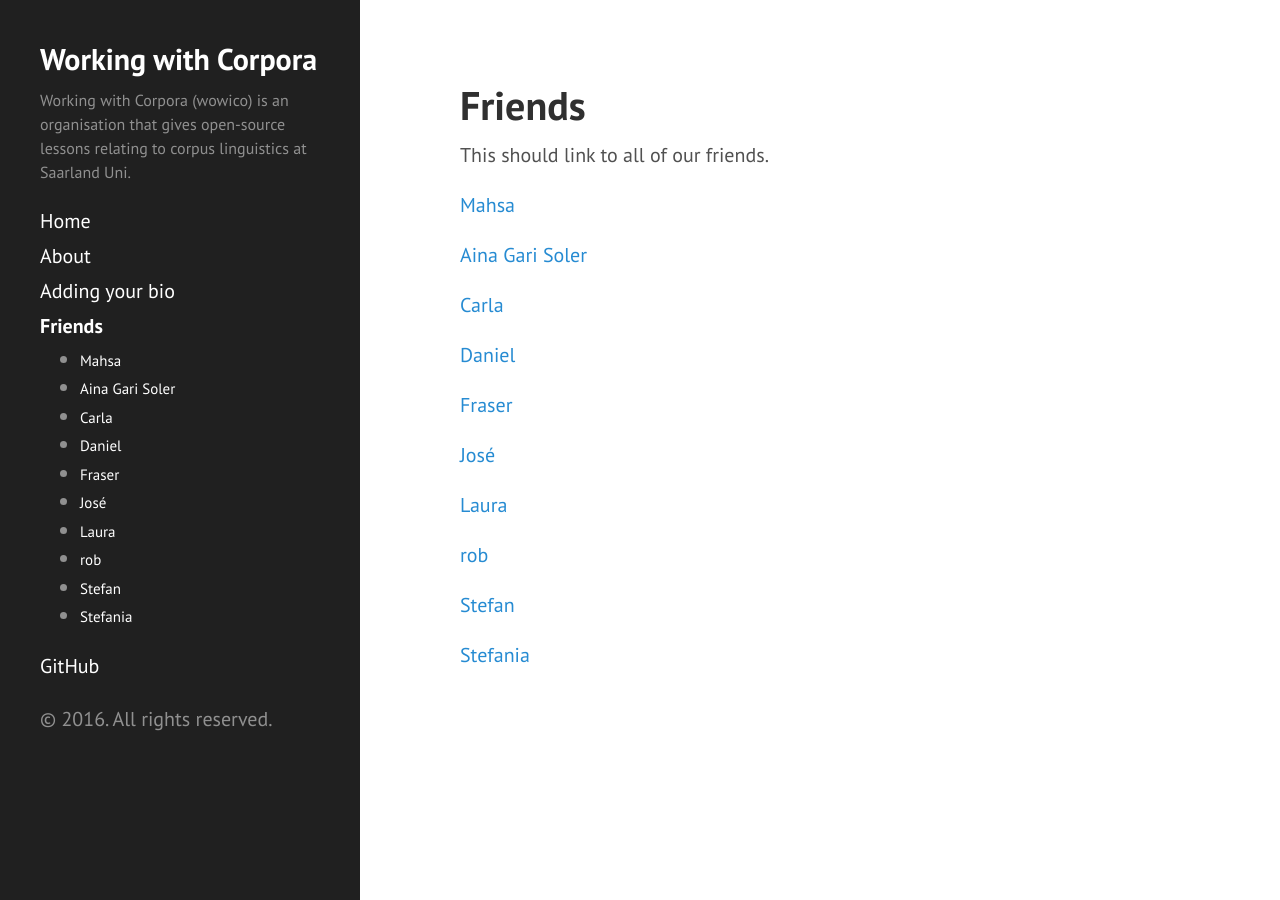
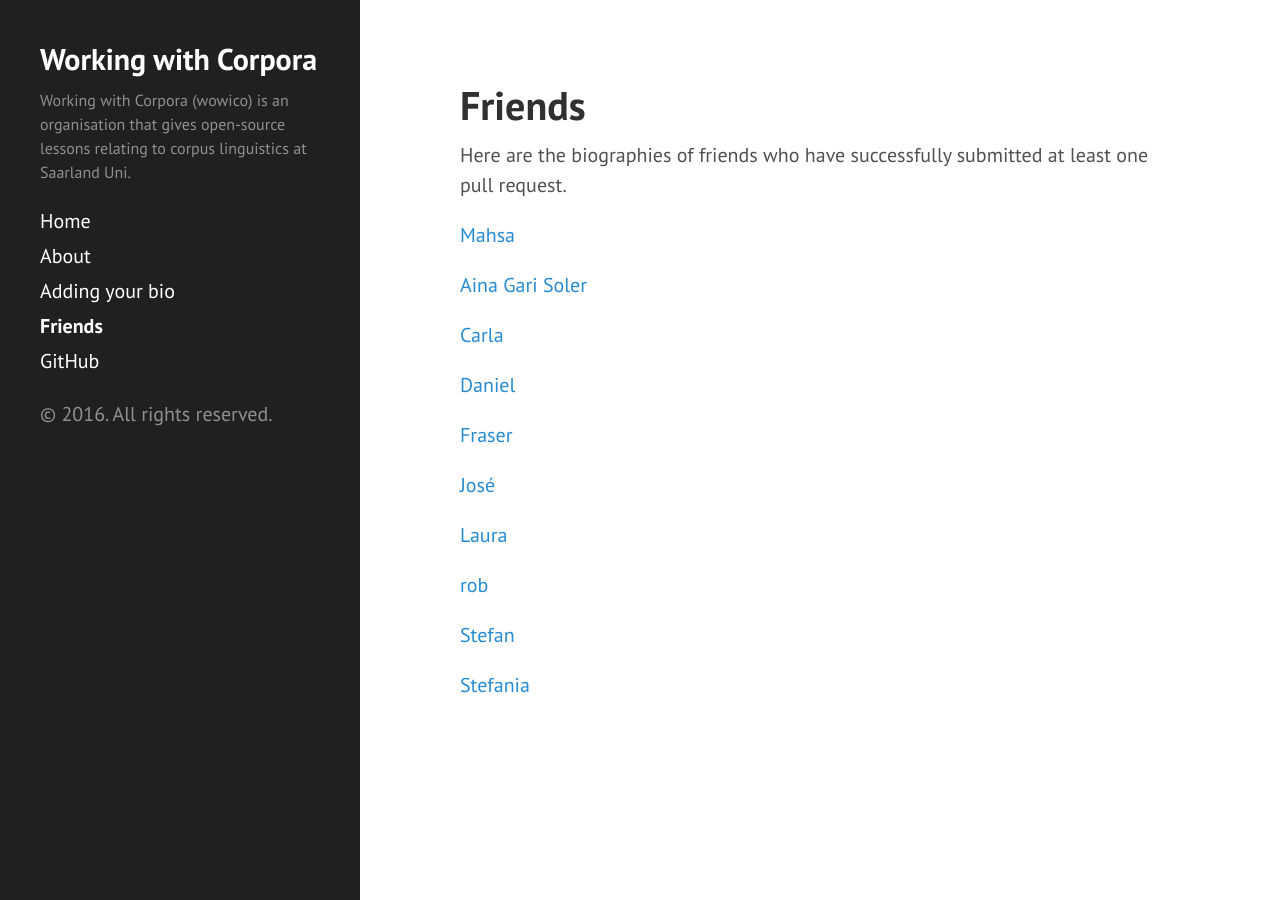
Before and after one commit to wowico/wwc, a Jekyll site: the page built from friends.md, in a window 1280 px wide. Built offline with Jekyll 4.4.1, drawn with Linux system fonts in a browser that asks for light colours.

Commit message:
sidebar updates. fixed links, no links to friends anymore :()

```diff
--- a/_includes/sidebar.html
+++ b/_includes/sidebar.html
@@ -2,7 +2,7 @@
   <div class="container sidebar-sticky">
     <div class="sidebar-about">
       <h2>
-        <a href="{{ site.baseurl }}">
+        <a href="{{ site.baseurl }}/index.html">
           {{ site.title }}
         </a>
       </h2>
@@ -26,23 +26,6 @@
         {% endif %}
       {% endfor %}
 
-
-
-      <UL>
-
-      {% assign pages_list = site.friends %}
-      {% for node in pages_list %}
-        {% if node.title != null %}
-        {% if node.title != "Friend (template)" %}
-          {% if node.layout == "page" %}
-            <LI><a class="sidebar-nav-item-small{% if page.url == node.url %} active{% endif %}" href="{{ site.baseurl}}{{ node.url }}">{{ node.title }}</a>
-          {% endif %}
-          {% endif %}
-        {% endif %}
-      {% endfor %}
-
-      </UL>
-
       <a class="sidebar-nav-item" href="{{ site.github.repo }}">GitHub</a>
     </nav>
 
--- a/friends.md
+++ b/friends.md
@@ -3,14 +3,14 @@ layout: page
 title: Friends
 ---
 
-This should link to all of our friends.
+Here are the biographies of friends who have successfully submitted at least one pull request.
 
 {% assign pages_list = site.friends %}
 {% for node in pages_list %}
 {% if node.title != null %}
 {% if node.title != "Friend (template)" %}
   {% if node.layout == "page" %}
-  <a href="{{ node.url }} ">{{ node.title }} </a>
+  <a href="{{ site.baseurl }}{{ node.url }} ">{{ node.title }} </a>
   {% endif %}
 {% endif %}
 {% endif %}
--- a/public/css/hyde.css
+++ b/public/css/hyde.css
@@ -101,7 +101,7 @@ a.sidebar-nav-item:focus {
 
 .sidebar-nav-item-small {
   display: block;
-  line-height: 1.5;
+  line-height: 0.8;
   font-size: 0.75rem;
 }
 a.sidebar-nav-item-small:hover,
```
